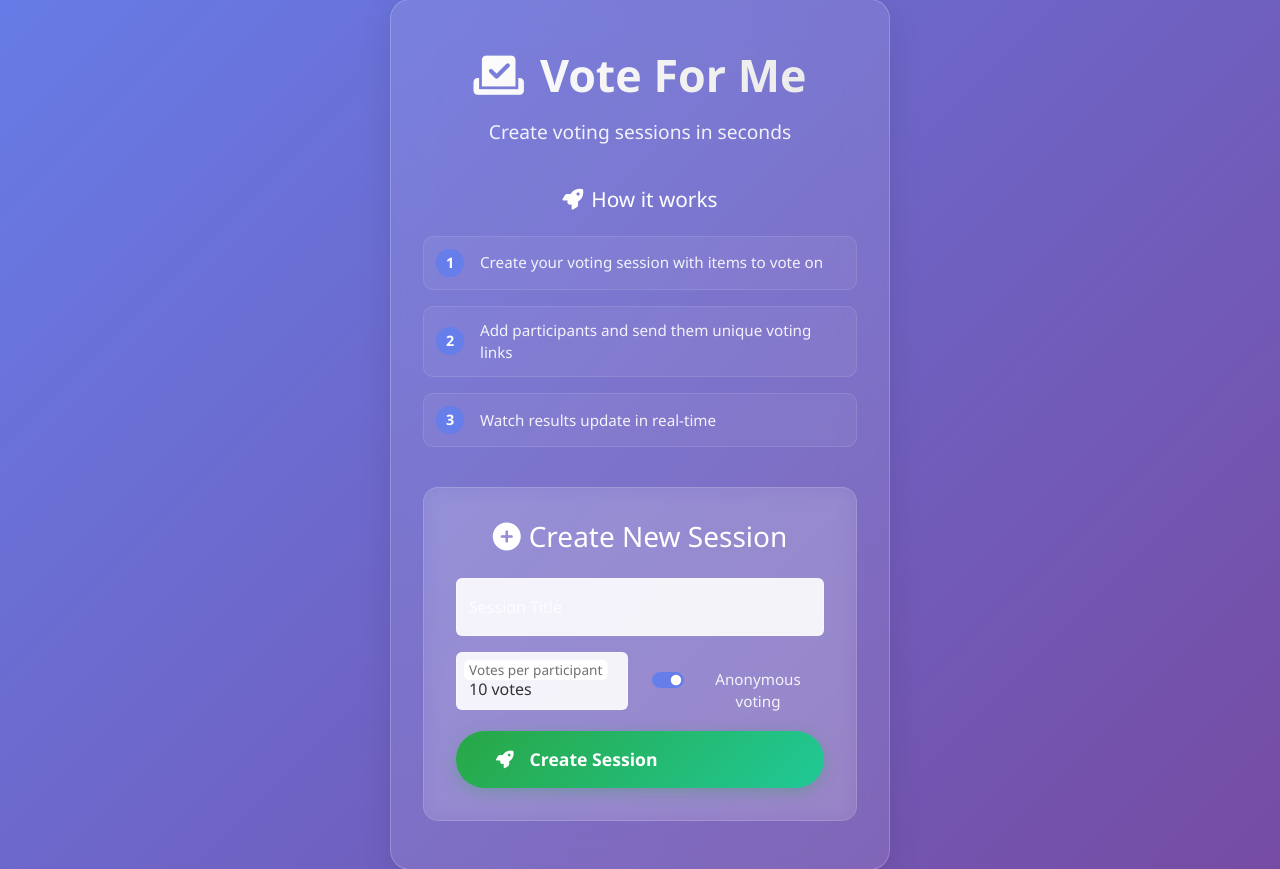
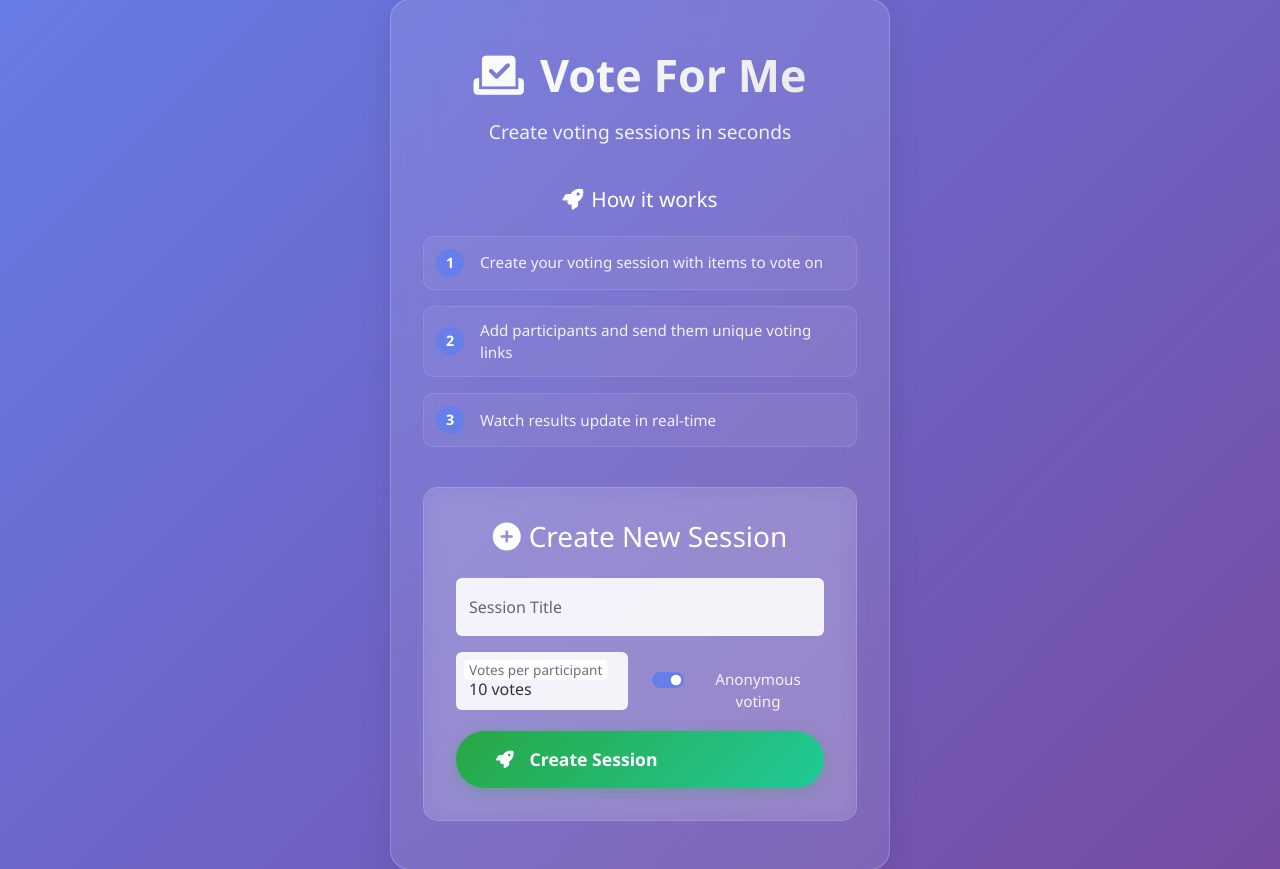
Before and after one commit to niksavis/vote-for-me, a Flask app: page / in a window 1280 px wide. Shown: the part 113-982 px from the top of the page. Run offline with Flask 3, Linux system fonts and the light colour scheme; some libraries are stand-ins or nearby versions.

Commit message:
Update form label color for improved visibility

```diff
--- a/templates/index.html
+++ b/templates/index.html
@@ -110,7 +110,7 @@
         }
 
         .form-floating label {
-            color: rgba(255, 255, 255, 0.8);
+            color: #666;
         }
 
         .form-control, .form-select {
```
